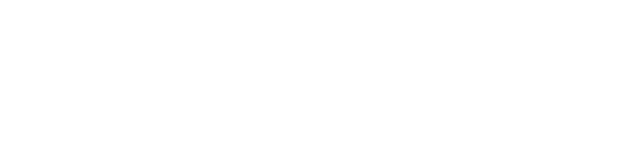
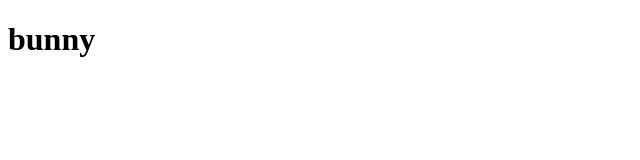
Before and after one commit to basanth1/project-demo, a plain HTML site: page index.html in a window 1280 px wide. Shown: the whole page, without its empty margins (0-640 px from the left). Drawn offline with Linux system fonts and the light colour scheme.

Commit message:
nickname

```diff
--- a/index.html
+++ b/index.html
@@ -6,6 +6,6 @@
     <title>Document</title>
 </head>
 <body>
-
+    <h1>bunny</h1>
 </body>
 </html>
```
